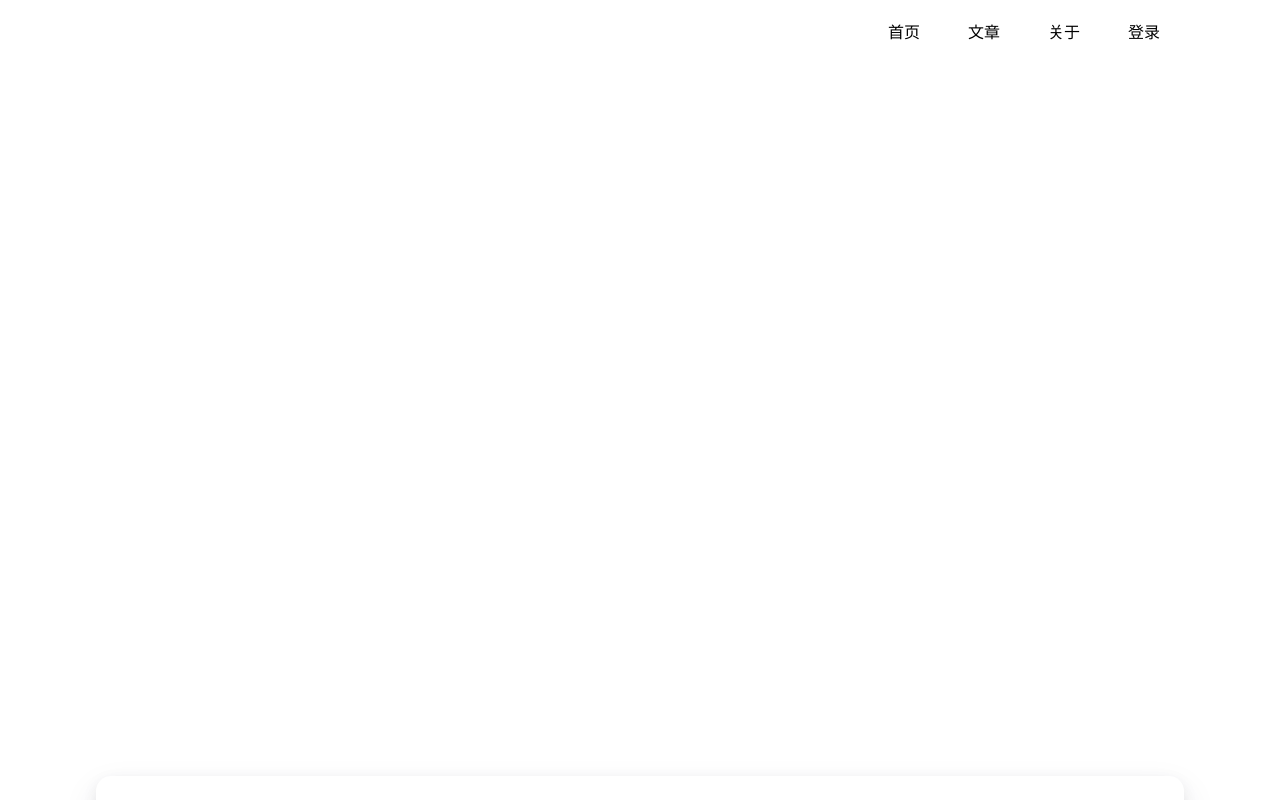
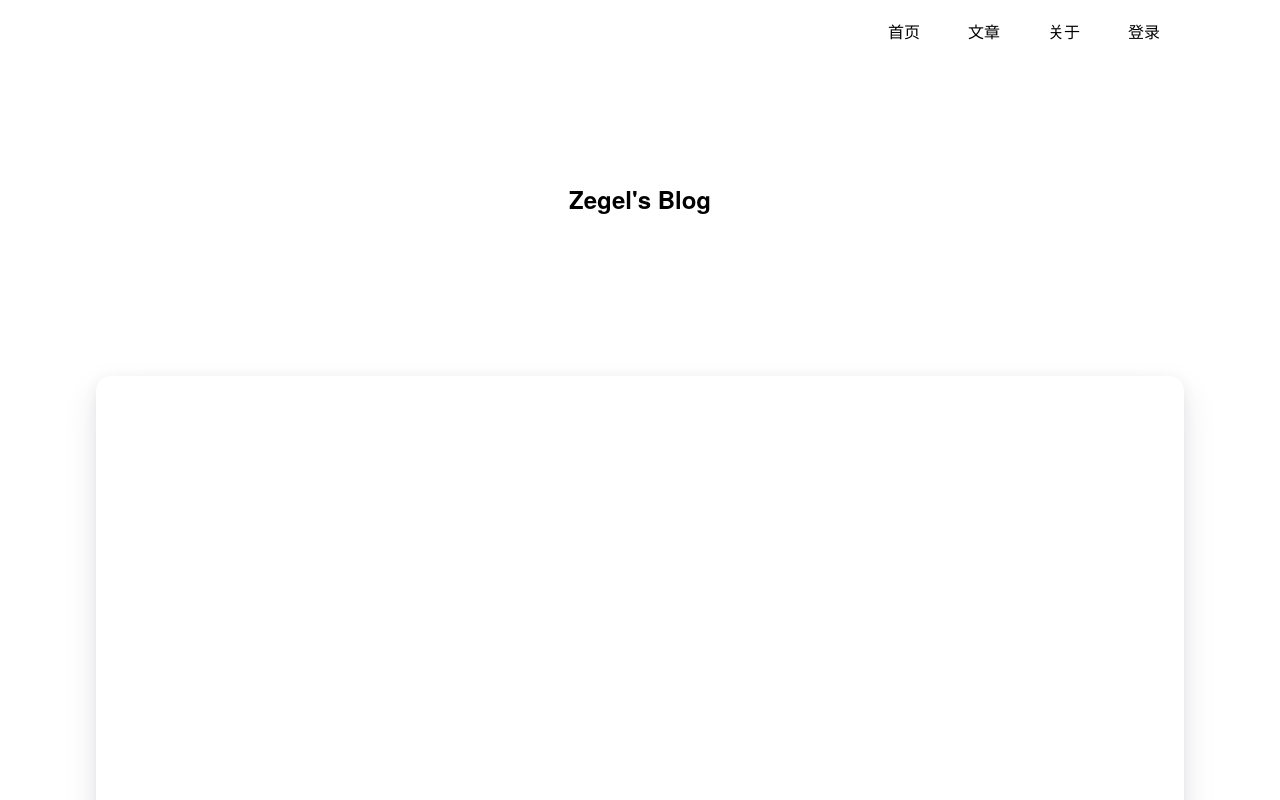
Before and after one commit to SpiritQAQ/Zegel-blog-FE, a React app: page / in a window 1280 px wide. Shown: the top 800 px of the page. Built offline with nearby package versions, Linux system fonts and the light colour scheme.

Commit message:
feature: index header

```diff
--- /dev/null
+++ b/src/components/index/IndexHeader.scss
@@ -0,0 +1,14 @@
+.indexHeader {
+  height: 50vh;
+  width: 100%;
+  position: relative;
+  z-index: 2;
+  display: flex;
+  justify-content: center;
+  align-items: center;
+
+  h1 {
+    font-size: 1.5em;
+    font-family: "proxima-nova", "HelveticaNeue", "Helvetica Neue", Helvetica, Arial, sans-serif;
+  }
+}
--- /dev/null
+++ b/src/components/index/IndexHeader.tsx
@@ -0,0 +1,15 @@
+import * as React from 'react';
+import './IndexHeader.scss'
+
+const IndexHeader = () => {
+  return (
+    <div className="indexHeader">
+      <h1>
+        Zegel's Blog
+      </h1>
+    </div>
+
+  );
+}
+
+export default IndexHeader
--- a/src/pages/index/index.tsx
+++ b/src/pages/index/index.tsx
@@ -1,11 +1,12 @@
 import * as React from 'react'
 import './index.scss'
+import IndexHeader from '../../components/index/IndexHeader'
 
 class IndexComp extends React.Component<object> {
   render() {
     return (
       <main>
-        <div className="headerBG"></div>
+        <IndexHeader />
         <div className="indexContainer">
           <div className="indexCard"></div>
         </div>
```
